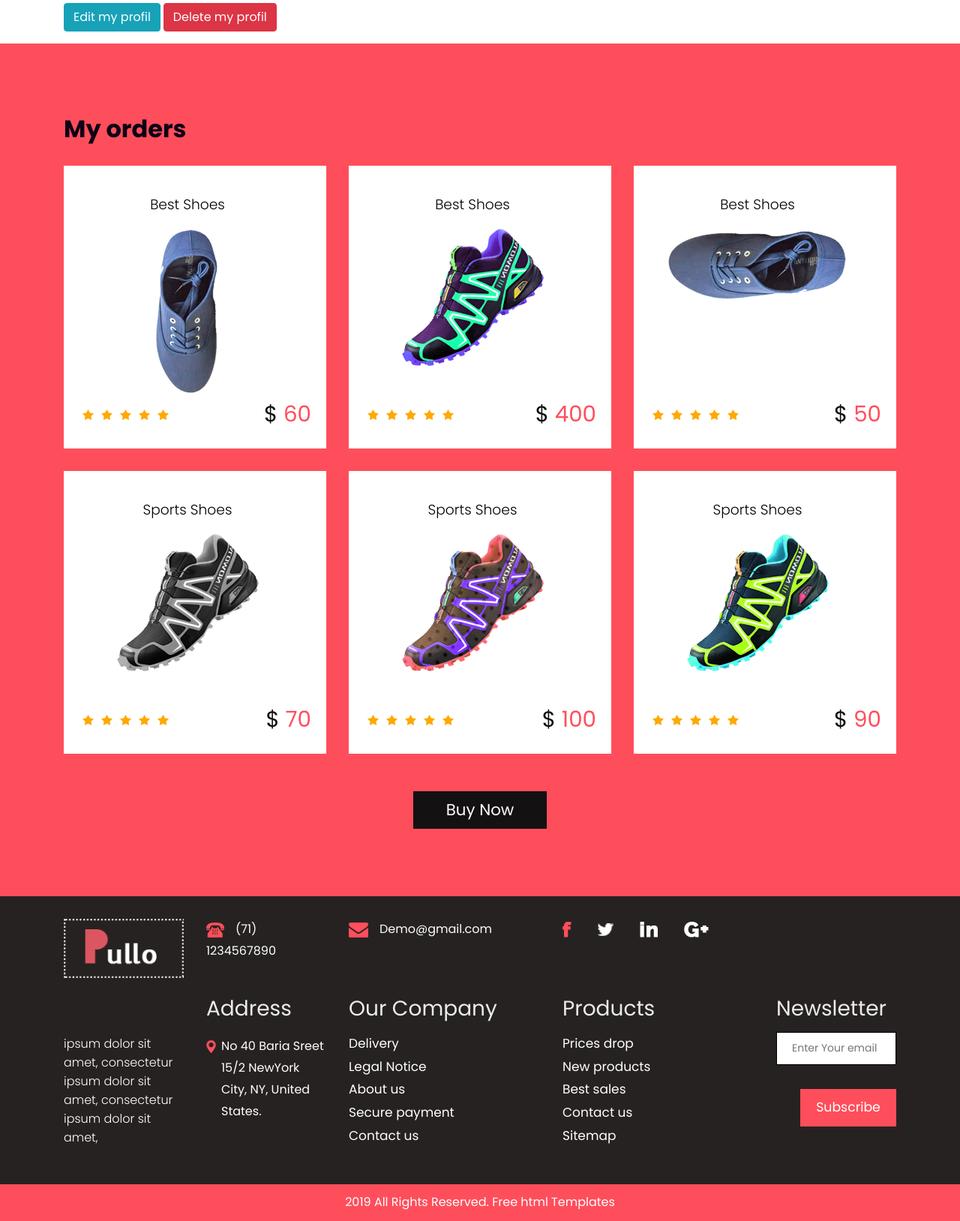
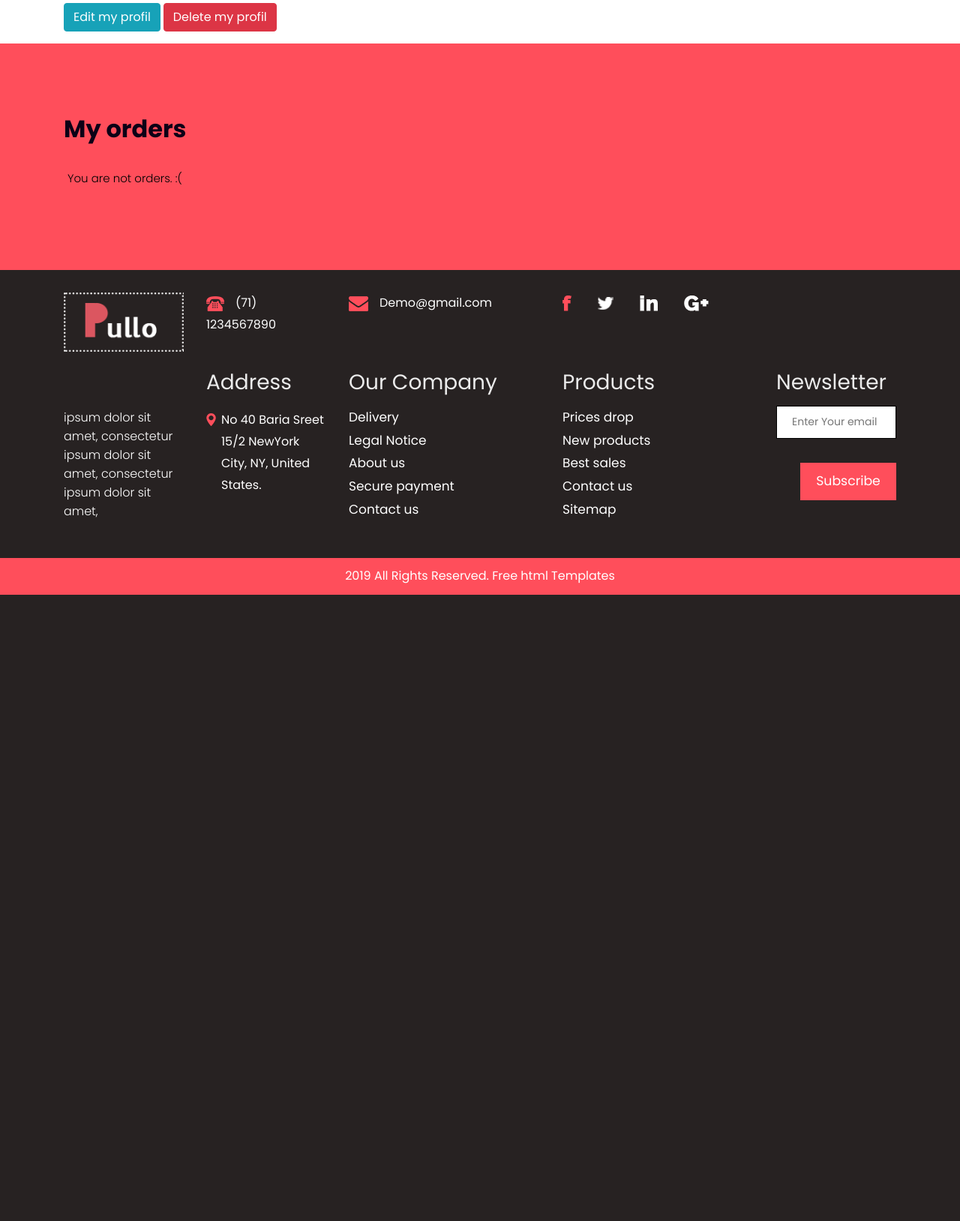
Before and after one commit to ybaltus/alien_ware, a Symfony app: template templates/profil/index.html.twig in a window 1280 px wide. Shown: the part 518-2146 px from the top of the page at 75% size. After the commit the page ends 1311 px from the top, so only its background shows below. Run offline with Twig, Linux system fonts and the light colour scheme; the template is opened without the code that fills it, so the values that code supplies are empty; some libraries are stand-ins or nearby versions.

Commit message:
save profil page

```diff
--- a/templates/profil/index.html.twig
+++ b/templates/profil/index.html.twig
@@ -26,6 +26,7 @@
         <div class="container">
             <h1 class="new_text"><strong>{{ 'user.profil.order'|trans }}</strong></h1>
             <div class="row">
+                {% for cart in user.carts%}
                     <div class="col-sm-4">
                         <div class="best_shoes">
                             <p class="best_text">Best Shoes </p>
@@ -46,112 +47,13 @@
                             </div>
                         </div>
                     </div>
-                <div class="col-sm-4">
-                    <div class="best_shoes">
-                        <p class="best_text">Best Shoes </p>
-                        <div class="shoes_icon"><img src="images/shoes-img5.png"></div>
-                        <div class="star_text">
-                            <div class="left_part">
-                                <ul>
-                                    <li><a href="#"><img src="images/star-icon.png"></a></li>
-                                    <li><a href="#"><img src="images/star-icon.png"></a></li>
-                                    <li><a href="#"><img src="images/star-icon.png"></a></li>
-                                    <li><a href="#"><img src="images/star-icon.png"></a></li>
-                                    <li><a href="#"><img src="images/star-icon.png"></a></li>
-                                </ul>
+                    {% else %}
+                    <p class="text-bold" style="color:black">{{ 'user.profil.orderEmpty'|trans }} :(</p>
+                {% endfor %}
             </div>
-                            <div class="right_part">
-                                <div class="shoes_price">$ <span style="color: #ff4e5b;">400</span></div>
-                            </div>
-                        </div>
-                    </div>
-                </div>
-                <div class="col-sm-4">
-                    <div class="best_shoes">
-                        <p class="best_text">Best Shoes </p>
-                        <div class="shoes_icon"><img src="images/shoes-img6.png"></div>
-                        <div class="star_text">
-                            <div class="left_part">
-                                <ul>
-                                    <li><a href="#"><img src="images/star-icon.png"></a></li>
-                                    <li><a href="#"><img src="images/star-icon.png"></a></li>
-                                    <li><a href="#"><img src="images/star-icon.png"></a></li>
-                                    <li><a href="#"><img src="images/star-icon.png"></a></li>
-                                    <li><a href="#"><img src="images/star-icon.png"></a></li>
-                                </ul>
-                            </div>
-                            <div class="right_part">
-                                <div class="shoes_price">$ <span style="color: #ff4e5b;">50</span></div>
-                            </div>
-                        </div>
-                    </div>
-                </div>
-            </div>
-            <div class="row">
-                <div class="col-sm-4">
-                    <div class="best_shoes">
-                        <p class="best_text">Sports Shoes</p>
-                        <div class="shoes_icon"><img src="images/shoes-img7.png"></div>
-                        <div class="star_text">
-                            <div class="left_part">
-                                <ul>
-                                    <li><a href="#"><img src="images/star-icon.png"></a></li>
-                                    <li><a href="#"><img src="images/star-icon.png"></a></li>
-                                    <li><a href="#"><img src="images/star-icon.png"></a></li>
-                                    <li><a href="#"><img src="images/star-icon.png"></a></li>
-                                    <li><a href="#"><img src="images/star-icon.png"></a></li>
-                                </ul>
-                            </div>
-                            <div class="right_part">
-                                <div class="shoes_price">$ <span style="color: #ff4e5b;">70</span></div>
-                            </div>
-                        </div>
-                    </div>
-                </div>
-                <div class="col-sm-4">
-                    <div class="best_shoes">
-                        <p class="best_text">Sports Shoes</p>
-                        <div class="shoes_icon"><img src="images/shoes-img8.png"></div>
-                        <div class="star_text">
-                            <div class="left_part">
-                                <ul>
-                                    <li><a href="#"><img src="images/star-icon.png"></a></li>
-                                    <li><a href="#"><img src="images/star-icon.png"></a></li>
-                                    <li><a href="#"><img src="images/star-icon.png"></a></li>
-                                    <li><a href="#"><img src="images/star-icon.png"></a></li>
-                                    <li><a href="#"><img src="images/star-icon.png"></a></li>
-                                </ul>
-                            </div>
-                            <div class="right_part">
-                                <div class="shoes_price">$ <span style="color: #ff4e5b;">100</span></div>
-                            </div>
-                        </div>
-                    </div>
-                </div>
-                <div class="col-sm-4">
-                    <div class="best_shoes">
-                        <p class="best_text">Sports Shoes</p>
-                        <div class="shoes_icon"><img src="images/shoes-img9.png"></div>
-                        <div class="star_text">
-                            <div class="left_part">
-                                <ul>
-                                    <li><a href="#"><img src="images/star-icon.png"></a></li>
-                                    <li><a href="#"><img src="images/star-icon.png"></a></li>
-                                    <li><a href="#"><img src="images/star-icon.png"></a></li>
-                                    <li><a href="#"><img src="images/star-icon.png"></a></li>
-                                    <li><a href="#"><img src="images/star-icon.png"></a></li>
-                                </ul>
-                            </div>
-                            <div class="right_part">
-                                <div class="shoes_price">$ <span style="color: #ff4e5b;">90</span></div>
-                            </div>
-                        </div>
-                    </div>
-                </div>
-            </div>
-            <div class="buy_now_bt">
-                <button class="buy_text">Buy Now</button>
-            </div>
+{#            <div class="buy_now_bt">#}
+{#                <button class="buy_text">Buy Now</button>#}
+{#            </div>#}
         </div>
     </div>
 {% endblock %}
--- a/translations/messages.en.yaml
+++ b/translations/messages.en.yaml
@@ -45,6 +45,7 @@ user:
     order: My orders
     edit: Edit my profil
     delete: Delete my profil
+    orderEmpty: You are not orders.
   form:
     firstname: Your firstname
     lastname: Your lastname
--- a/translations/messages.fr.yaml
+++ b/translations/messages.fr.yaml
@@ -45,6 +45,7 @@ user:
     order: Mes commandes
     edit: Éditer mon profil
     delete: Supprimer mon profil
+    orderEmpty: Vous n'avez pas de commandes.
   form:
     firstname: Votre prénom
     lastname: Votre nom
```
Lines whose indentation alone changed are shown as unchanged.
